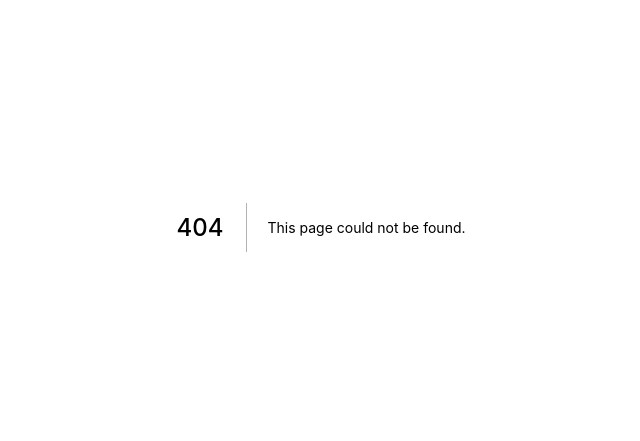
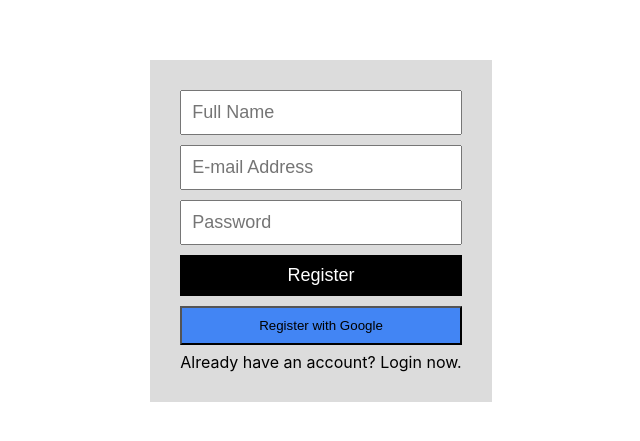
Before and after one commit to laitanop/social-media-app, a Next.js app: page /register in a window 1280 px wide. Before the commit this address had no page. Shown: the part 173-614 px from the top of the page, without its empty margins (319-959 px from the left). Built offline with nearby package versions, Linux system fonts and the light colour scheme; no server answers.

Commit message:
register authentication

```diff
--- a/package.json
+++ b/package.json
@@ -9,7 +9,9 @@
     "lint": "next lint"
   },
   "dependencies": {
-    "@mui/material": "^5.10.10",
+    "@emotion/react": "^11.10.4",
+    "@emotion/styled": "^11.10.4",
+    "@mui/material": "^5.10.11",
     "@mui/styled-engine-sc": "^5.10.6",
     "firebase": "^9.12.1",
     "next": "12.3.1",
--- a/pages/home.js
+++ b/pages/home.js
@@ -17,8 +17,8 @@
             </Head>
 
             <main className={styles.main}>
-                <Logout />
                 <h1 className={styles.title}>
+                    <Logout />
                     Welcome to <a href="https://nextjs.org">Next.js!</a>
                 </h1>
 
--- /dev/null
+++ b/pages/register.js
@@ -0,0 +1,65 @@
+import React, { useEffect, useState } from 'react';
+import { useAuthState } from 'react-firebase-hooks/auth';
+import { useRouter } from 'next/router';
+import Link from 'next/link';
+import {
+    auth,
+    registerWithEmailAndPassword,
+    signInWithGoogle,
+} from '../src/firebase';
+import styles from '../styles/Register.module.css';
+function Register() {
+    const [email, setEmail] = useState('');
+    const [password, setPassword] = useState('');
+    const [name, setName] = useState('');
+    const [user, loading, error] = useAuthState(auth);
+    const router = useRouter();
+    const register = () => {
+        if (!name) alert('Please enter name');
+        registerWithEmailAndPassword(name, email, password);
+    };
+    useEffect(() => {
+        if (loading) return;
+        if (user) router.push('/home');
+    }, [user, loading]);
+    return (
+        <div className={styles.register}>
+            <div className={styles.register__container}>
+                <input
+                    type="text"
+                    className={styles.register__textBox}
+                    value={name}
+                    onChange={(e) => setName(e.target.value)}
+                    placeholder="Full Name"
+                />
+                <input
+                    type="text"
+                    className={styles.register__textBox}
+                    value={email}
+                    onChange={(e) => setEmail(e.target.value)}
+                    placeholder="E-mail Address"
+                />
+                <input
+                    type="password"
+                    className={styles.register__textBox}
+                    value={password}
+                    onChange={(e) => setPassword(e.target.value)}
+                    placeholder="Password"
+                />
+                <button className={styles.register__btn} onClick={register}>
+                    Register
+                </button>
+                <button
+                    className={styles.register__google}
+                    onClick={signInWithGoogle}
+                >
+                    Register with Google
+                </button>
+                <div>
+                    Already have an account? <Link href="/">Login</Link> now.
+                </div>
+            </div>
+        </div>
+    );
+}
+export default Register;
--- /dev/null
+++ b/styles/Register.module.css
@@ -0,0 +1,36 @@
+.register {
+    height: 100vh;
+    width: 100vw;
+    display: flex;
+    align-items: center;
+    justify-content: center;
+}
+.register__container {
+    display: flex;
+    flex-direction: column;
+    text-align: center;
+    background-color: #dcdcdc;
+    padding: 30px;
+}
+.register__textBox {
+    padding: 10px;
+    font-size: 18px;
+    margin-bottom: 10px;
+}
+.register__btn {
+    padding: 10px;
+    font-size: 18px;
+    margin-bottom: 10px;
+    border: none;
+    color: white;
+    background-color: black;
+    cursor: pointer;
+}
+.register__google {
+    background-color: #4285f4;
+    padding: 10px;
+    cursor: pointer;
+}
+.register div {
+    margin-top: 7px;
+}
```
Also changed, not shown: src/authFirebase/login.tsx (+127 -10 lines), styles/Login.module.css (+3 -33 lines), 1 other file (tests, documents, lock files or other folders).
